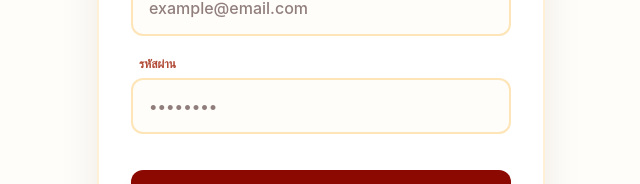
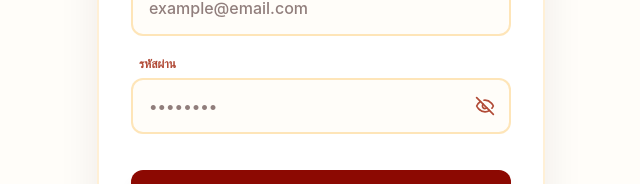
Before and after one commit to dxmimiu/cinematch-frontend, a React (Vite) app: page / in a window 1280 px wide. Shown: the part 398-582 px from the top of the page, without its empty margins (319-959 px from the left). Built offline with nearby package versions, Linux system fonts and the light colour scheme.

Commit message:
Add password toggle & username validation

```diff
--- a/src/components/Auth.jsx
+++ b/src/components/Auth.jsx
@@ -8,8 +8,8 @@
   const [email, setEmail] = useState('');
   const [password, setPassword] = useState('');
   const [isLoading, setIsLoading] = useState(false);
+  const [showPassword, setShowPassword] = useState(false); // 1. เพิ่ม State จัดการตาเปิด/ปิด
 
-  // 🟢 ลิงก์ชี้ไปที่ Render ตัวจริง 100%
   const BASE_URL = 'https://cinematch-backend-hdvz.onrender.com';
 
   const handleSubmit = async (e) => {
@@ -18,25 +18,19 @@
 
     try {
       if (isLogin) {
-        // เข้าสู่ระบบ
         const res = await axios.post(`${BASE_URL}/api/login`, { email, password });
         localStorage.setItem('cinematch_token', res.data.token);
         toast.success('เข้าสู่ระบบสำเร็จ!');
         onLoginSuccess(res.data.user, 'login');
       } else {
-        // สมัครสมาชิก
-        // 🟢 แก้ไข: backend คืน token กลับมาให้พร้อมใช้งานทันทีตอนสมัครสำเร็จ
-        // จึงล็อกอินให้อัตโนมัติแทนที่จะบังคับให้ผู้ใช้กรอกซ้ำอีกรอบ
         const res = await axios.post(`${BASE_URL}/api/register`, { name, email, password });
         localStorage.setItem('cinematch_token', res.data.token);
         toast.success('สมัครสมาชิกสำเร็จ!');
         onLoginSuccess(res.data.user, 'register');
       }
     } catch (err) {
-      // 🟢 ดึงคำด่าจากหลังบ้านมาโชว์ตรงๆ จะได้รู้ว่ากรอกอะไรผิด!
       const errorMsg = err.response?.data?.message || err.message;
       toast.error(errorMsg);
-      alert("แจ้งเตือน: " + errorMsg);
     } finally {
       setIsLoading(false);
     }
@@ -45,6 +39,7 @@
   return (
     <div className="min-h-screen bg-[#FFFDF9] flex flex-col items-center justify-center p-6 animate-fade-in">
       <div className="bg-white rounded-3xl p-8 max-w-md w-full shadow-[0_10px_40px_rgba(33,1,0,0.08)] border-2 border-[#FECE79]/30">
+        {/* ... (ส่วน Header และปุ่มสลับ Login/Register เหมือนเดิม) ... */}
         <div className="text-center mb-8">
           <h1 className="text-3xl font-black text-[#8C0902] mb-2 uppercase tracking-wider">CINEMATCH</h1>
           <p className="text-[#210100]/60 text-sm font-bold">{isLogin ? 'เข้าสู่ระบบเพื่อค้นหาความชอบของคุณ' : 'สร้างบัญชีเพื่อเริ่มต้นใช้งาน'}</p>
@@ -68,7 +63,28 @@
           </div>
           <div>
             <label className="block text-xs font-black text-[#B14A36] mb-1.5 ml-2">รหัสผ่าน</label>
-            <input type="password" value={password} onChange={(e) => setPassword(e.target.value)} className="w-full bg-[#FFFDF9] border-2 border-[#FECE79]/50 focus:border-[#8C0902] rounded-xl px-4 py-3.5 outline-none font-medium text-[#210100] transition-colors" placeholder="••••••••" required />
+            <div className="relative">
+              <input
+                type={showPassword ? "text" : "password"} // 2. สลับ type ตาม state
+                value={password}
+                onChange={(e) => setPassword(e.target.value)}
+                className="w-full bg-[#FFFDF9] border-2 border-[#FECE79]/50 focus:border-[#8C0902] rounded-xl px-4 py-3.5 pr-12 outline-none font-medium text-[#210100] transition-colors"
+                placeholder="••••••••"
+                required
+              />
+              {/* 3. ปุ่ม Icon ตาเปิด/ปิด (SVG แบบฝังตัว ไม่ต้องติดตั้งเพิ่ม) */}
+              <button
+                type="button"
+                onClick={() => setShowPassword(!showPassword)}
+                className="absolute right-4 top-1/2 -translate-y-1/2 text-[#B14A36] hover:text-[#8C0902] transition-colors"
+              >
+                {showPassword ? (
+                  <svg xmlns="http://www.w3.org/2000/svg" width="20" height="20" viewBox="0 0 24 24" fill="none" stroke="currentColor" strokeWidth="2" strokeLinecap="round" strokeLinejoin="round"><path d="M2 12s3-7 10-7 10 7 10 7-3 7-10 7-10-7-10-7Z"/><circle cx="12" cy="12" r="3"/></svg>
+                ) : (
+                  <svg xmlns="http://www.w3.org/2000/svg" width="20" height="20" viewBox="0 0 24 24" fill="none" stroke="currentColor" strokeWidth="2" strokeLinecap="round" strokeLinejoin="round"><path d="M9.88 9.88a3 3 0 1 0 4.24 4.24"/><path d="M10.73 5.08A10.43 10.43 0 0 1 12 5c7 0 10 7 10 7a13.16 13.16 0 0 1-1.67 2.68"/><path d="M6.61 6.61A13.526 13.526 0 0 0 2 12s3 7 10 7a9.74 9.74 0 0 0 5.39-1.61"/><line x1="2" y1="2" x2="22" y2="22"/></svg>
+                )}
+              </button>
+            </div>
           </div>
           <button type="submit" disabled={isLoading} className="w-full bg-[#8C0902] hover:bg-[#210100] text-white font-black py-4 rounded-xl transition-all shadow-lg hover:shadow-xl mt-4 disabled:opacity-50">
             {isLoading ? 'กำลังประมวลผล...' : (isLogin ? 'เข้าสู่ระบบ' : 'สมัครสมาชิก')}
--- a/src/components/Home.jsx
+++ b/src/components/Home.jsx
@@ -107,14 +107,14 @@
       localStorage.setItem('cinematch_preferences', JSON.stringify(prefs));
     }
 
-    // ✅ ยิง API ซิงค์คะแนน (Preferences) ขึ้น Cloud ด้วย
+    // ยิง API ซิงค์คะแนน (Preferences) ขึ้น Cloud
     axios.post('https://cinematch-backend-hdvz.onrender.com/api/preferences',
       { genreWeights: prefs.genreWeights },
       { headers: { Authorization: `Bearer ${token}` } }
     ).catch(err => console.error("Pref Sync Error:", err));
 
     try {
-      // ✅ ส่งข้อมูล Like/Dislike พร้อมแนบคะแนน
+      // ส่งข้อมูล Like/Dislike พร้อมแนบคะแนน
       await axios.post('https://cinematch-backend-hdvz.onrender.com/api/likes',
         {
           film_id: movie.id,
@@ -123,7 +123,7 @@
           type: type,
           media_type: movie.media_type || (movie.first_air_date ? 'tv' : 'movie'),
           genres: movie.genre_ids ? movie.genre_ids.join(',') : '',
-          points: type === 'like' ? 2 : 0 // แนบคะแนนไปที่ตาราง Like ด้วย
+          points: type === 'like' ? 2 : 0 // แนบคะแนนไปที่ตาราง Like
         },
         { headers: { Authorization: `Bearer ${token}` } }
       );
@@ -381,7 +381,7 @@
 
         <section>
           <div className="flex items-end justify-between mb-6">
-            <h2 className="text-2xl font-black text-[#210100] tracking-tight">ภาพยนตร์กำลังฮิตในไทย</h2>
+            <h2 className="text-2xl font-black text-[#210100] tracking-tight">ภาพยนตร์กำลังฮิต</h2>
             <ScrollButtons scrollRef={movieScrollRef} />
           </div>
           <div ref={movieScrollRef} className="flex overflow-x-auto gap-5 pb-6 pt-2 scrollbar-hide snap-x" style={{ scrollbarWidth: 'none', msOverflowStyle: 'none' }}>
--- a/src/components/PreferenceQuiz.jsx
+++ b/src/components/PreferenceQuiz.jsx
@@ -1,6 +1,6 @@
 import React, { useState } from 'react';
 
-// ✅ เพิ่ม "ดิกชันนารีแปลจิตวิทยาเป็นแนวหนัง" (คำตอบ -> [แนวหนัง, คะแนน])
+//เพิ่ม "ดิกชันนารีแปลจิตวิทยาเป็นแนวหนัง" (คำตอบ -> [แนวหนัง, คะแนน])
 const ANSWER_TO_GENRE_MAP = {
   // Level 1
   "หาที่เที่ยวไกลๆ หรือลองไปคาเฟ่ ร้านใหม่ๆ": { "ผจญภัย": 3, "โรแมนติก": 1 },
```
